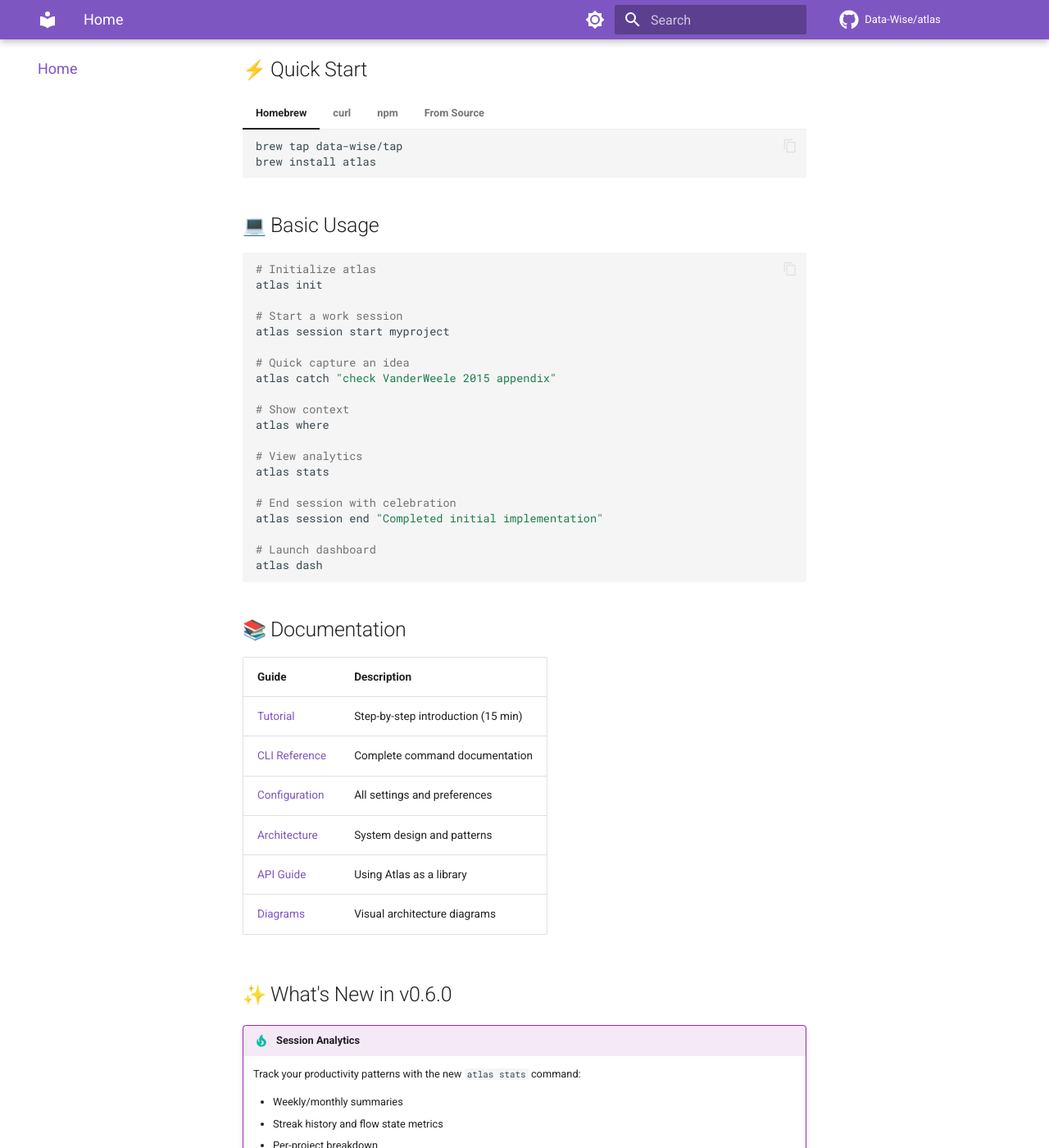
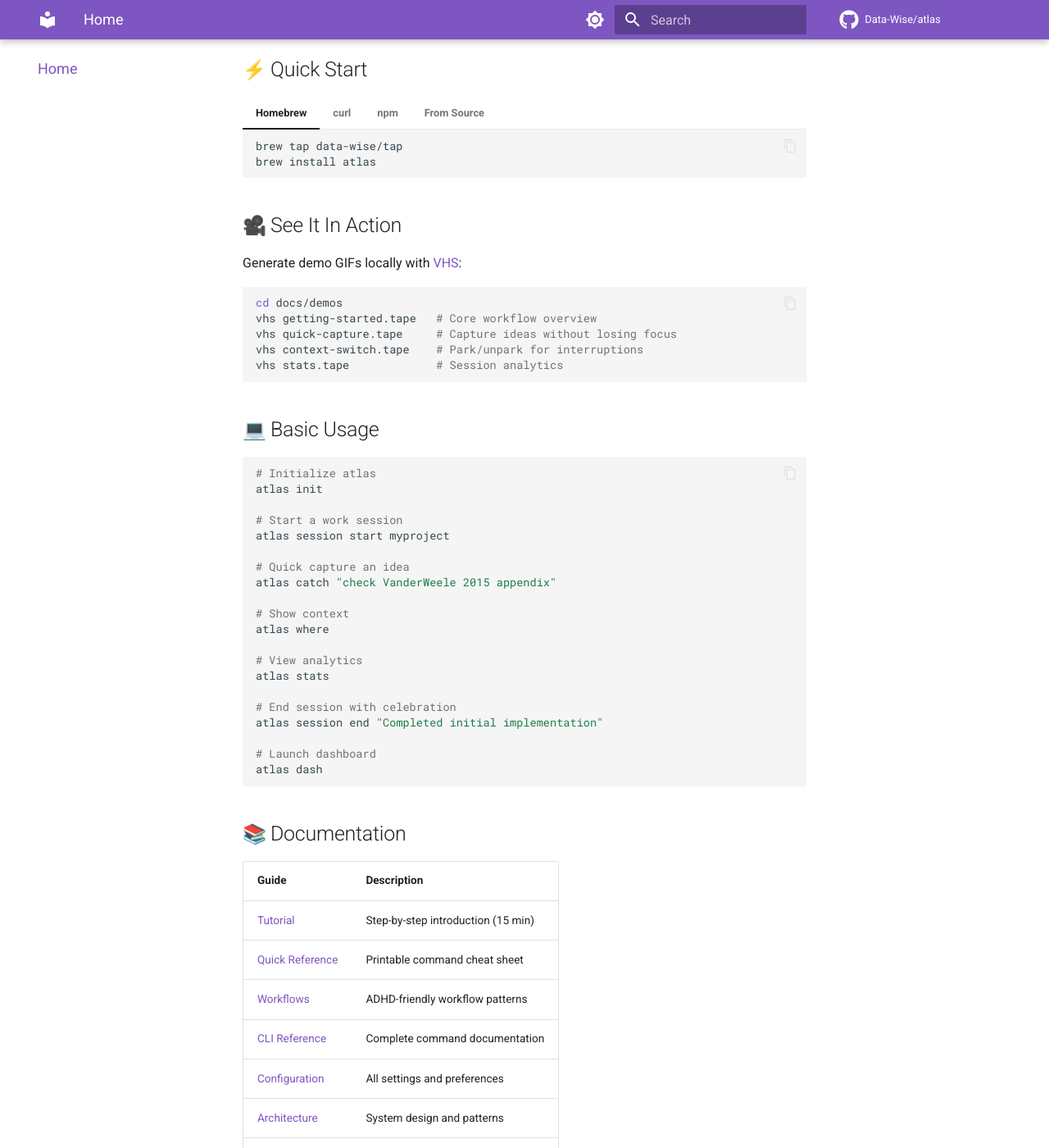
Before and after one commit to Data-Wise/atlas, an MkDocs documentation site: the page built from docs/index.md, in a window 1280 px wide and 1400 px high, scrolled down 1385 px. Shown: the whole window at 82% size. Built offline with MkDocs 1.6.1 and Material for MkDocs 9.7.7, drawn with Linux system fonts in a browser that asks for light colours; emoji names are drawn with the system emoji font; comment, search, counter and statistics services are not loaded.

Commit message:
docs: add VHS tape files for terminal demo GIFs
- Add 5 demo tape files for key Atlas workflows:
  - getting-started.tape - Core workflow overview
  - session-workflow.tape - Start, track, end sessions
  - quick-capture.tape - Capture ideas without losing focus
  - context-switch.tape - Park/unpark for interruptions
  - stats.tape - Session analytics
- Add README.md with generation instructions
- Add .gitignore to exclude generated GIFs (regenerate locally)
- Update docs/index.md with demo section and new doc links

Generate GIFs with: cd docs/demos && vhs <file>.tape

🤖 Generated with [Claude Code](https://claude.com/claude-code)

Co-Authored-By: Claude Opus 4.5 <noreply@anthropic.com>

````diff
--- a/docs/index.md
+++ b/docs/index.md
@@ -78,6 +78,18 @@ Streak tracking, time blindness helpers, celebrations, and anti-perfectionism fe
     cd atlas && npm install && npm link
     ```
 
+## :movie_camera: See It In Action
+
+Generate demo GIFs locally with [VHS](https://github.com/charmbracelet/vhs):
+
+```bash
+cd docs/demos
+vhs getting-started.tape   # Core workflow overview
+vhs quick-capture.tape     # Capture ideas without losing focus
+vhs context-switch.tape    # Park/unpark for interruptions
+vhs stats.tape             # Session analytics
+```
+
 ## :computer: Basic Usage
 
 ```bash
@@ -108,11 +120,12 @@ atlas dash
 | Guide | Description |
 |-------|-------------|
 | [Tutorial](TUTORIAL.md) | Step-by-step introduction (15 min) |
+| [Quick Reference](REFCARD.md) | Printable command cheat sheet |
+| [Workflows](WORKFLOWS.md) | ADHD-friendly workflow patterns |
 | [CLI Reference](CLI-REFERENCE.md) | Complete command documentation |
 | [Configuration](CONFIGURATION.md) | All settings and preferences |
 | [Architecture](ARCHITECTURE.md) | System design and patterns |
 | [API Guide](API-GUIDE.md) | Using Atlas as a library |
-| [Diagrams](DIAGRAMS.md) | Visual architecture diagrams |
 
 ## :sparkles: What's New in v0.6.0
 
````
Also changed, not shown: docs/demos/README.md (added, +61 -0 lines), 6 other files.
